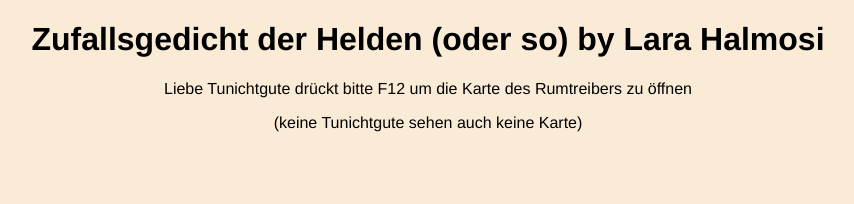
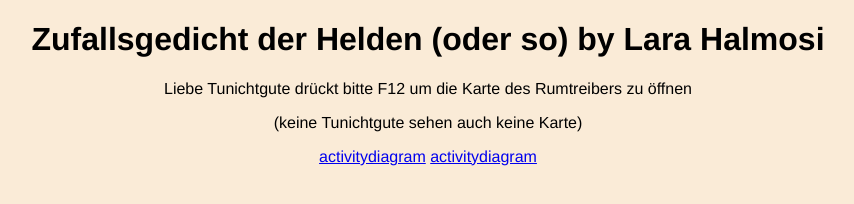
Before and after one commit to alex11902/EIA_2_So23, a plain HTML site: page A01_RandomPoem/Zufallsgedicht.html in a window 1280 px wide. Shown: the whole page, without its empty margins (212-1066 px from the left). Drawn offline with Linux system fonts and the light colour scheme.

Commit message:
jetztlinksnew

```diff
--- a/A01_RandomPoem/Zufallsgedicht.html
+++ b/A01_RandomPoem/Zufallsgedicht.html
@@ -16,8 +16,8 @@
 
 </body>
 <footer>
-    <link rel="tracetable" href="tracetable.JPG">
-    <link rel="activitydiagram" href="activitydiagram.JPG">
+    <a href="tracetable.JPG">activitydiagram</a>
+    <a href="activitydiagram.JPG">activitydiagram</a>
 </footer>
 
 </html>
```
